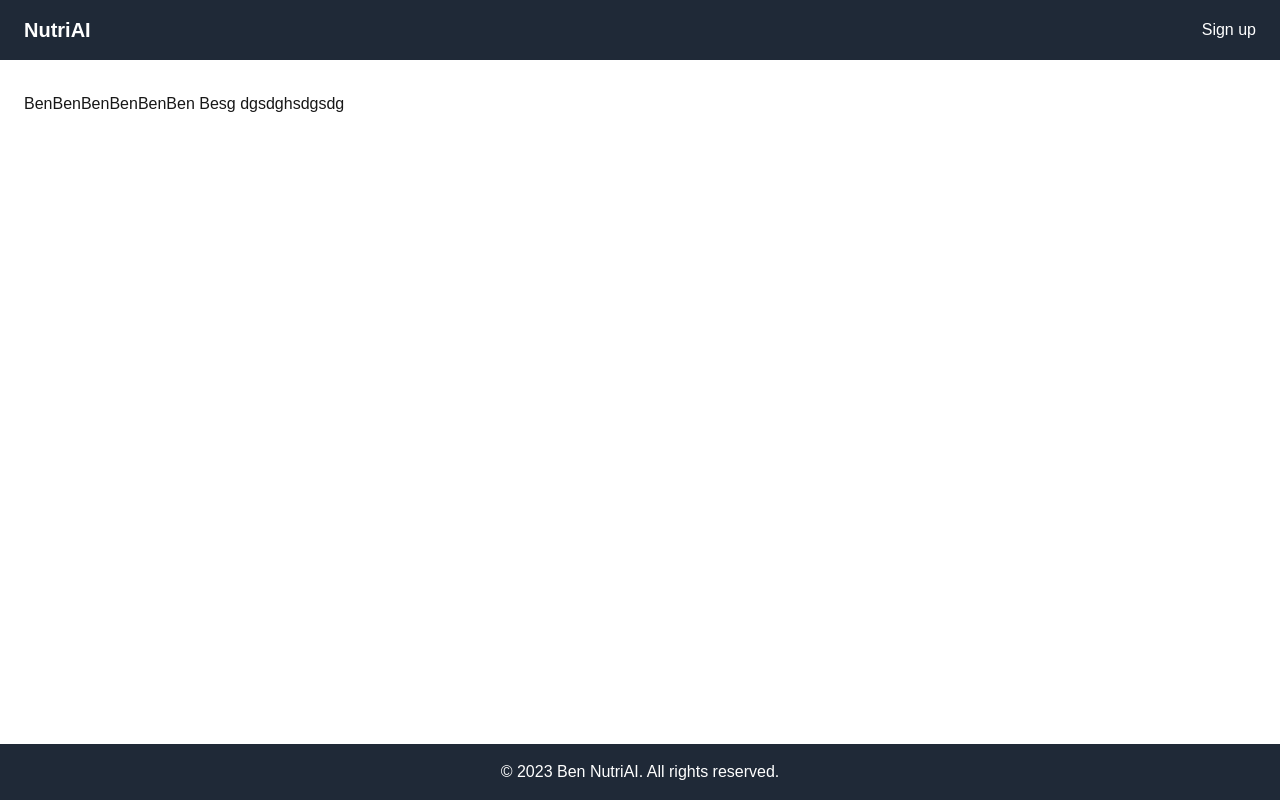
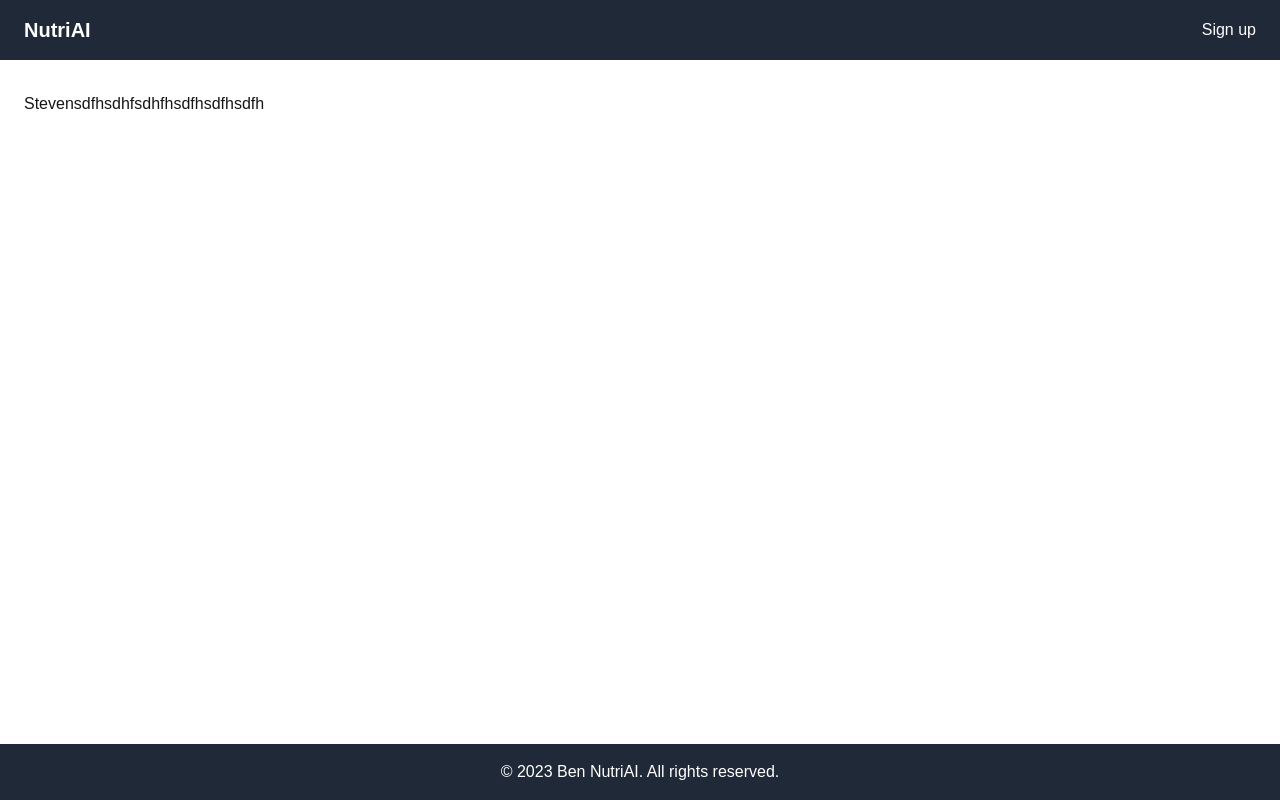
Before and after one commit to jobgator/NutriAI, a Next.js app: page /dashboard in a window 1280 px wide. Built offline with nearby package versions, Linux system fonts and the light colour scheme; no server answers.

Commit message:
back to main

```diff
--- a/src/app/dashboard/page.js
+++ b/src/app/dashboard/page.js
@@ -86,8 +86,7 @@ const LandingPage = () => {
             <main className="flex-grow container mx-auto px-6 py-8">
                 {/* Your content here */}
 
-                BenBenBenBenBenBen Besg dgsdghsdgsdg
-            </main>
+                Stevensdfhsdhfsdhfhsdfhsdfhsdfh            </main>
             {/* Footer d*/}
             <footer className="bg-gray-800 text-white py-4 px-6">
                 <div className="container mx-auto text-center">
```
